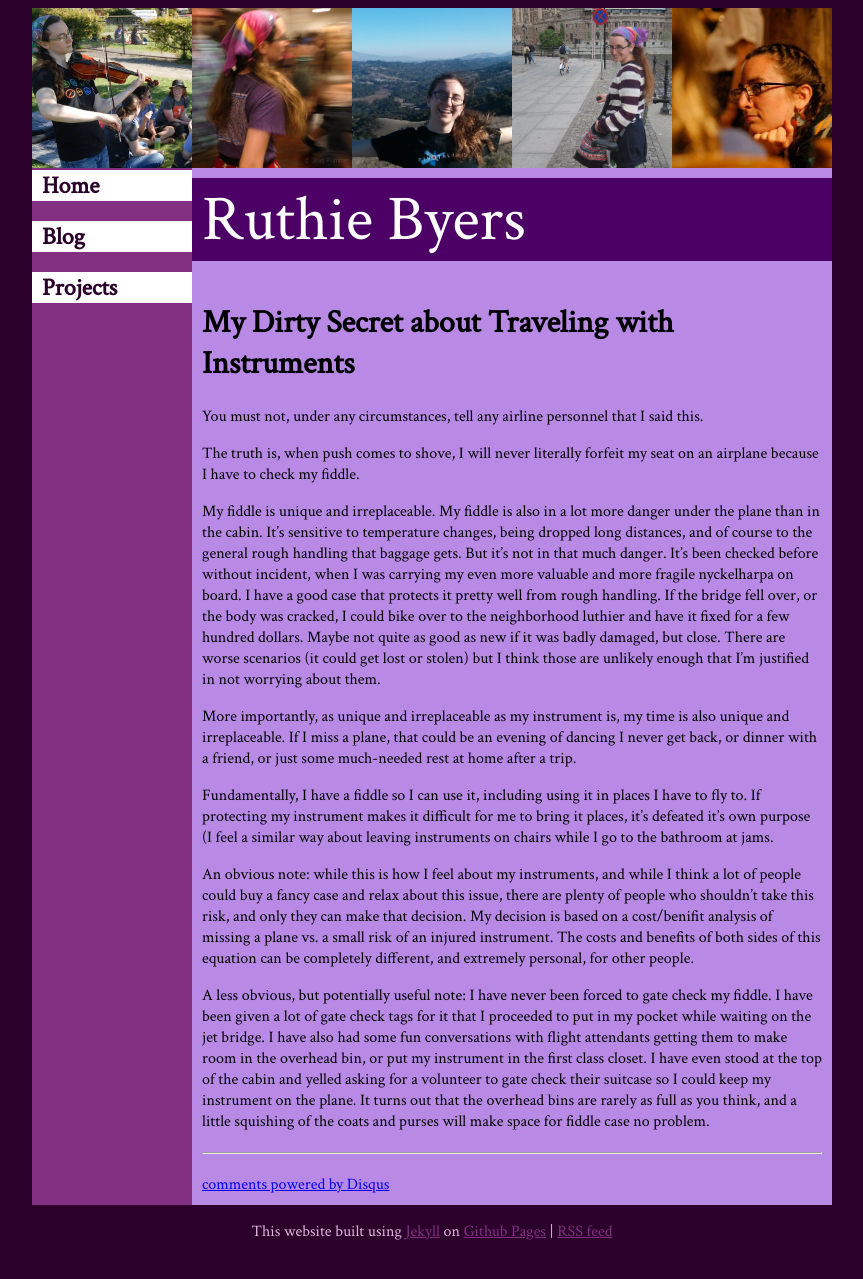
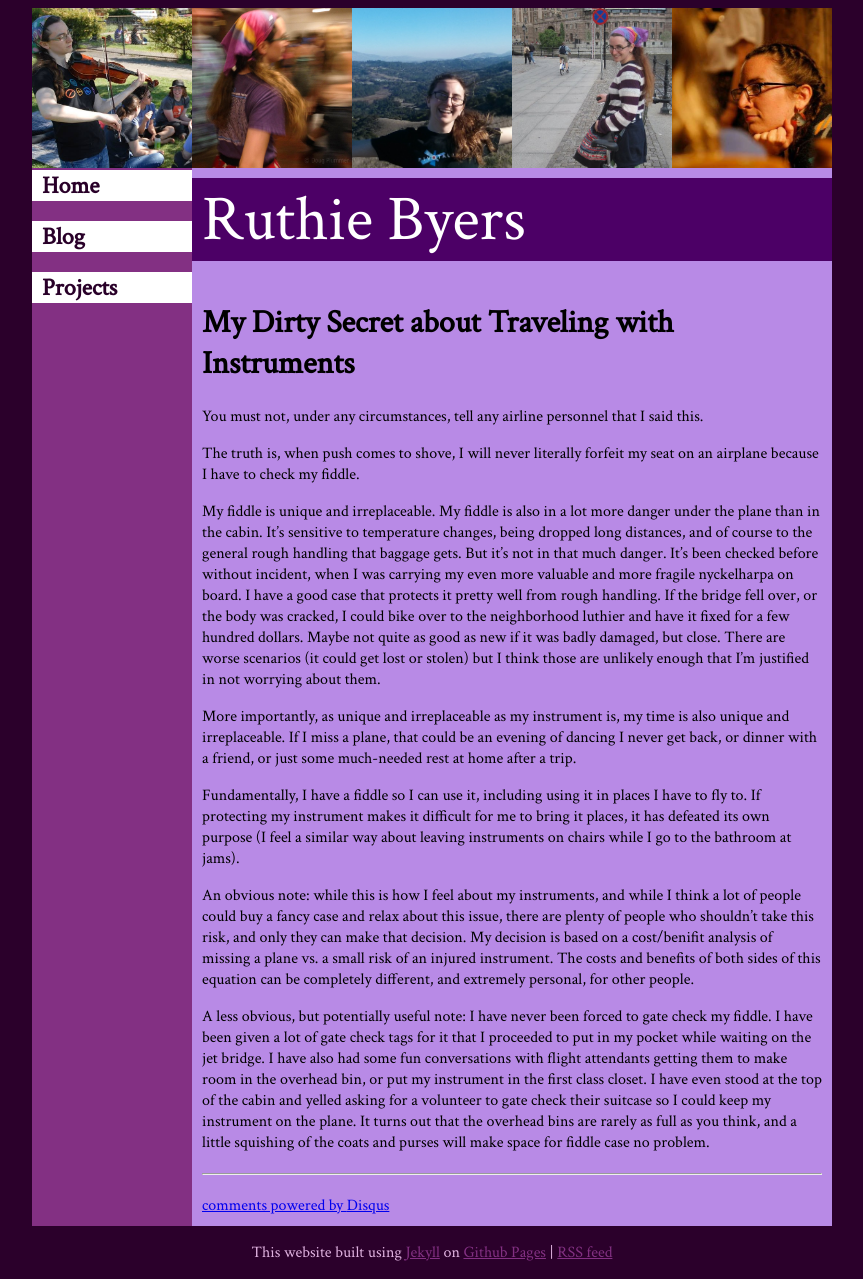
Before and after one commit to ruthie/ruthie.github.io, a Jekyll site: the page built from _posts/2015-05-31-flying-with-instruments.md, in a window 1280 px wide. Shown: the whole page, without its empty margins (208-1071 px from the left). Built offline with Jekyll 4.4.1, drawn with Linux system fonts in a browser that asks for light colours; comment, search, counter and statistics services are not loaded; before the commit the page ends 1258 px from its top, so only the background shows below that.

Commit message:
fix more proofreading errors

```diff
--- a/_posts/2015-05-31-flying-with-instruments.md
+++ b/_posts/2015-05-31-flying-with-instruments.md
@@ -11,7 +11,7 @@ My fiddle is unique and irreplaceable.  My fiddle is also in a lot more danger u
 
 More importantly, as unique and irreplaceable as my instrument is, my time is also unique and irreplaceable.  If I miss a plane, that could be an evening of dancing I never get back, or dinner with a friend, or just some much-needed rest at home after a trip.
 
-Fundamentally, I have a fiddle so I can use it, including using it in places I have to fly to.  If protecting my instrument makes it difficult for me to bring it places, it's defeated it's own purpose (I feel a similar way about leaving instruments on chairs while I go to the bathroom at jams.
+Fundamentally, I have a fiddle so I can use it, including using it in places I have to fly to.  If protecting my instrument makes it difficult for me to bring it places, it has defeated its own purpose (I feel a similar way about leaving instruments on chairs while I go to the bathroom at jams).
 
 An obvious note: while this is how I feel about my instruments, and while I think a lot of people could buy a fancy case and relax about this issue, there are plenty of people who shouldn't take this risk, and only they can make that decision.  My decision is based on a cost/benifit analysis of missing a plane vs. a small risk of an injured instrument.  The costs and benefits of both sides of this equation can be completely different, and extremely personal, for other people.
 
```
